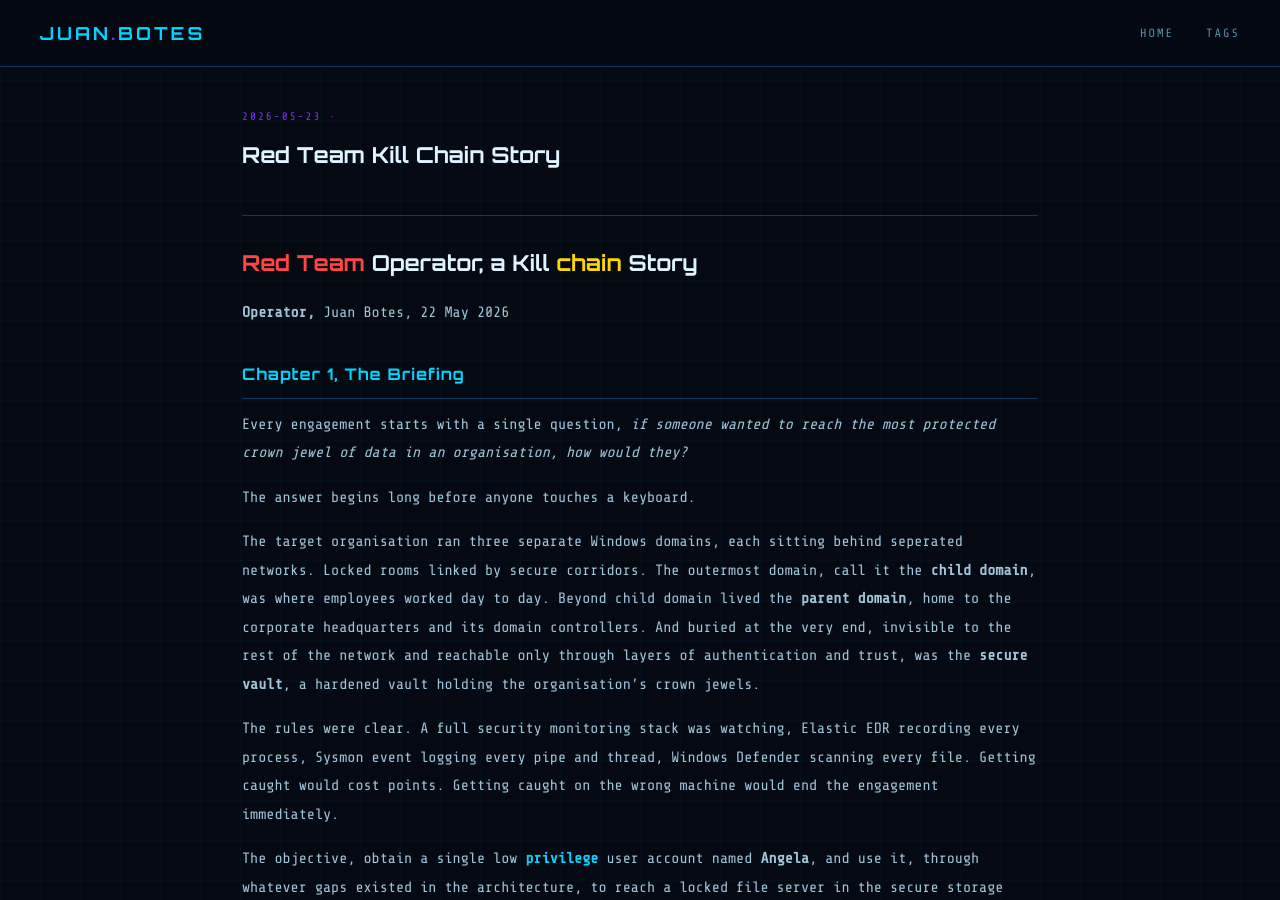
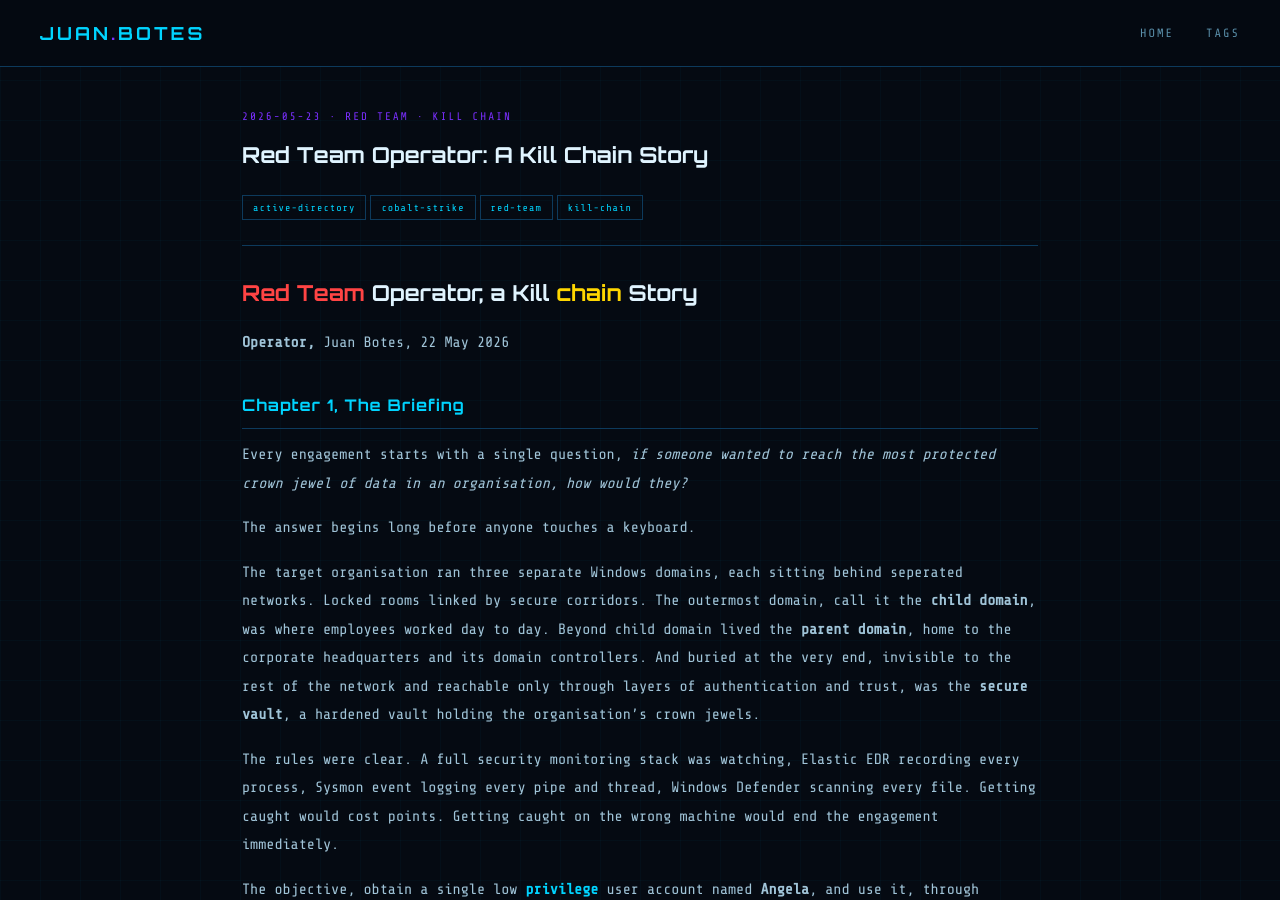
Before and after one commit to botesjuan/botesjuan.github.io, a Jekyll site: the page built from _posts/2026-05-23-red-team-kill-chain-story.md, in a window 1280 px wide and 900 px high. Built offline with Jekyll 4.4.1, drawn with Linux system fonts in a browser that asks for light colours; our own code applies the rules of GitHub Pages for plain Markdown files.

Commit message:
Update 2026-05-23-red-team-kill-chain-story.md

```diff
--- a/_posts/2026-05-23-red-team-kill-chain-story.md
+++ b/_posts/2026-05-23-red-team-kill-chain-story.md
@@ -1,3 +1,14 @@
+---
+layout: post
+title: "Red Team Operator: A Kill Chain Story"
+date: 2026-05-23
+categories: [Red Team, Kill Chain]
+tags: [active-directory, cobalt-strike, red-team, kill-chain]
+excerpt: "A full narrative walkthrough of an adversary simulation engagement — from initial recon through domain compromise, lateral movement, and objective completion."
+---
+
+
+
 <style>
   .kw  { color: #ffd700; font-weight: bold; }
   .red { color: #ff4444; font-weight: bold; }   /* danger/alert terms */
```
